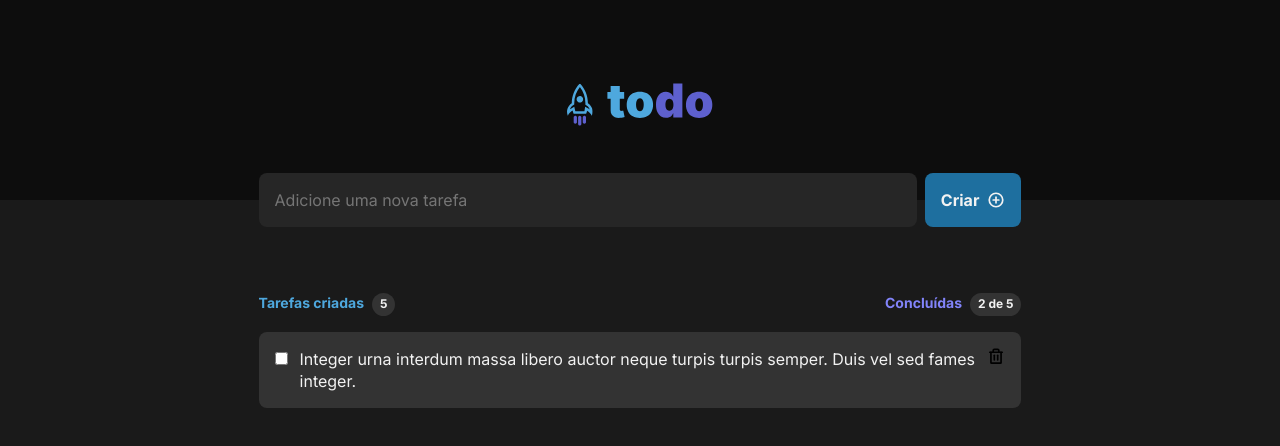
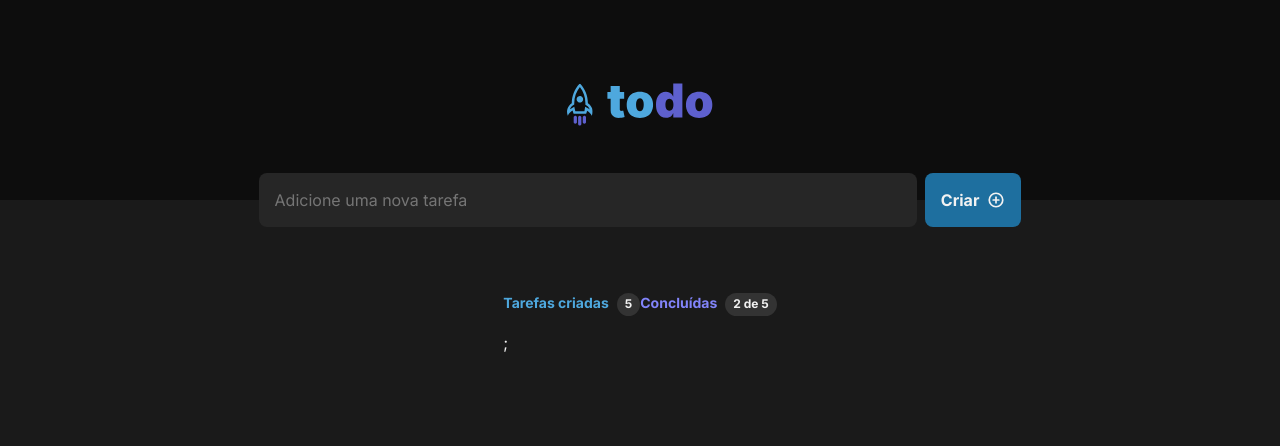
Before and after one commit to GabrielMatoss/todo-list-React, a React (Vite) app: page / in a window 1280 px wide. Shown: the top 446 px of the page. Built offline with nearby package versions, Linux system fonts and the light colour scheme.

Commit message:
Criando a iteração

```diff
--- a/src/components/ListContainer/index.tsx
+++ b/src/components/ListContainer/index.tsx
@@ -2,19 +2,36 @@ import { Trash, PlusCircle } from "phosphor-react";
 import { useState } from "react";
 import styles from "./ListContainer.module.css";
 
-interface taskProps{
+interface TaskProps{
     id: number;
-    text: string;
+    title: string;
     checked: boolean;
-}
+  }
 
 export function ListContainer() {
-   const [task, setTask] = useState<taskProps[]>([]);
+   const [task, setTask] = useState<TaskProps[]>([]);
    const [text, setText] = useState("");
 
-   function handleAddTask(text:any){
-    setTask([])
+   function handleAddTask(){
+    if(!task) return;
+
+    setTask([...task,{
+        id: Math.random(),
+        title: text,
+        checked: false
+    }]);
+    setText("")
    }
+
+   function handleToggleTask(taskId: number){
+    const novasTasksCheckadas = task.map( task => task.id === taskId ? {
+        ...task,
+        isComplete: !task.checked
+      }: task);
+
+      setTask(novasTasksCheckadas)
+   }
+
 
 
 
@@ -25,10 +42,7 @@ export function ListContainer() {
                 value={text}
                 onChange={(e) => setText(e.target.value)}
                 placeholder="Adicione uma nova tarefa" type="text"/>
-                <button onClick={() => {
-                setText("");
-                handleAddTask(text);
-                }}>
+                <button type="submit" onClick={handleAddTask}>
                     Criar
                     <PlusCircle size={18} weight="bold" />
                 </button>
@@ -48,18 +62,26 @@ export function ListContainer() {
                 </div>
 
                 <ul>
-                    <li>
+                    {task.map(task => (
+                    <li key={task.id}>
                       <div className={styles.tasksContainer}>
                         <label>
-                            <input type="checkbox"/>
+                            <input
+                            type="checkbox"
+                            checked={task.checked}
+                            onClick={() => {handleToggleTask(task.id)}}
+                            />
                         </label>
-                        <p>Integer urna interdum massa libero auctor neque turpis turpis semper. Duis vel sed fames integer.</p>
-                        <button type="button" className={styles.trashButton}>
+                        <p>{task.title}</p>
+                        <button
+                        type="button"
+                        className={styles.trashButton}
+                        >
                             <Trash size={18} weight="bold" />
                         </button>
                       </div>
                     </li>
-
+                    ))};
                 </ul>
             </div>
         </main>
```
